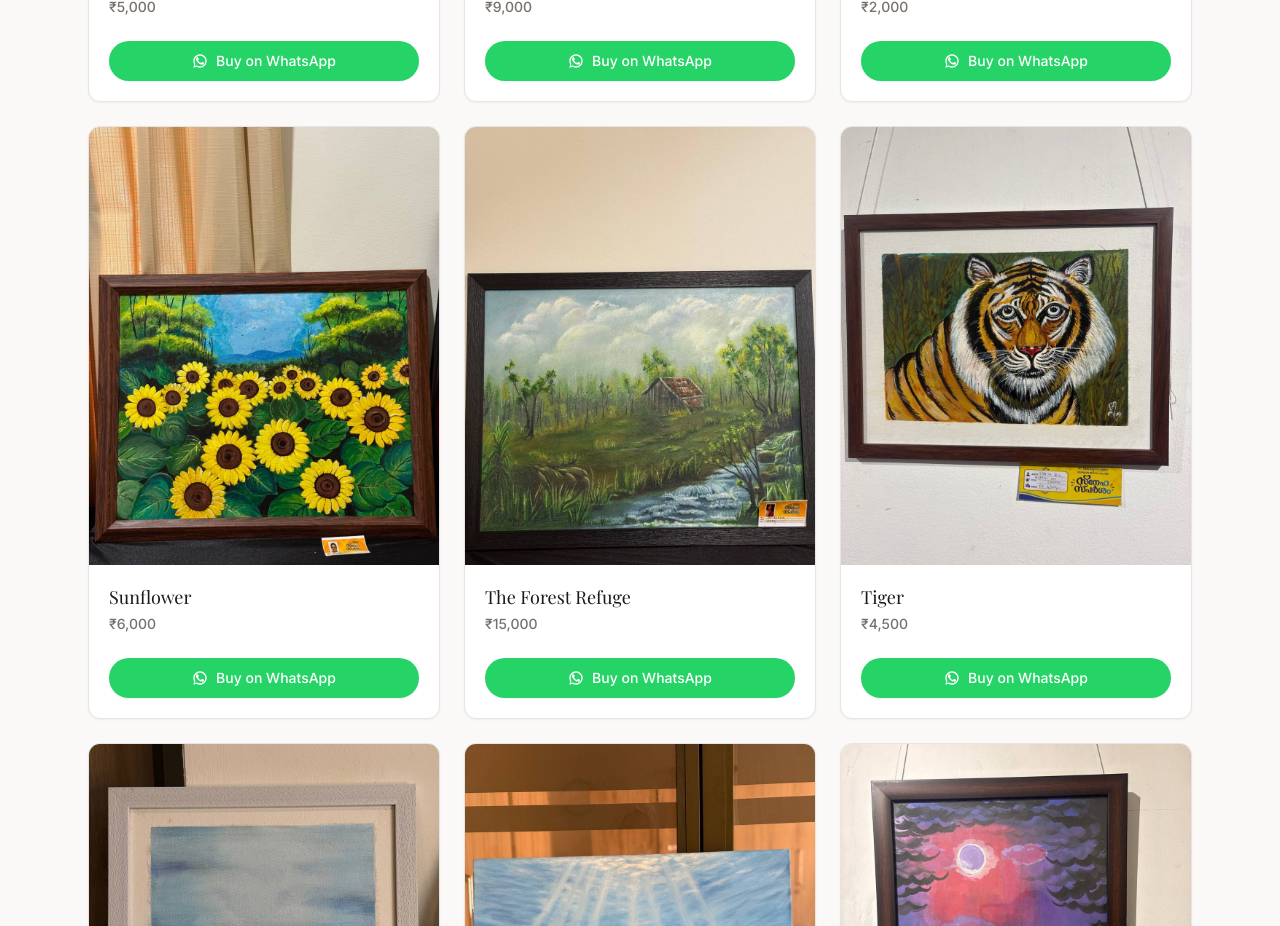
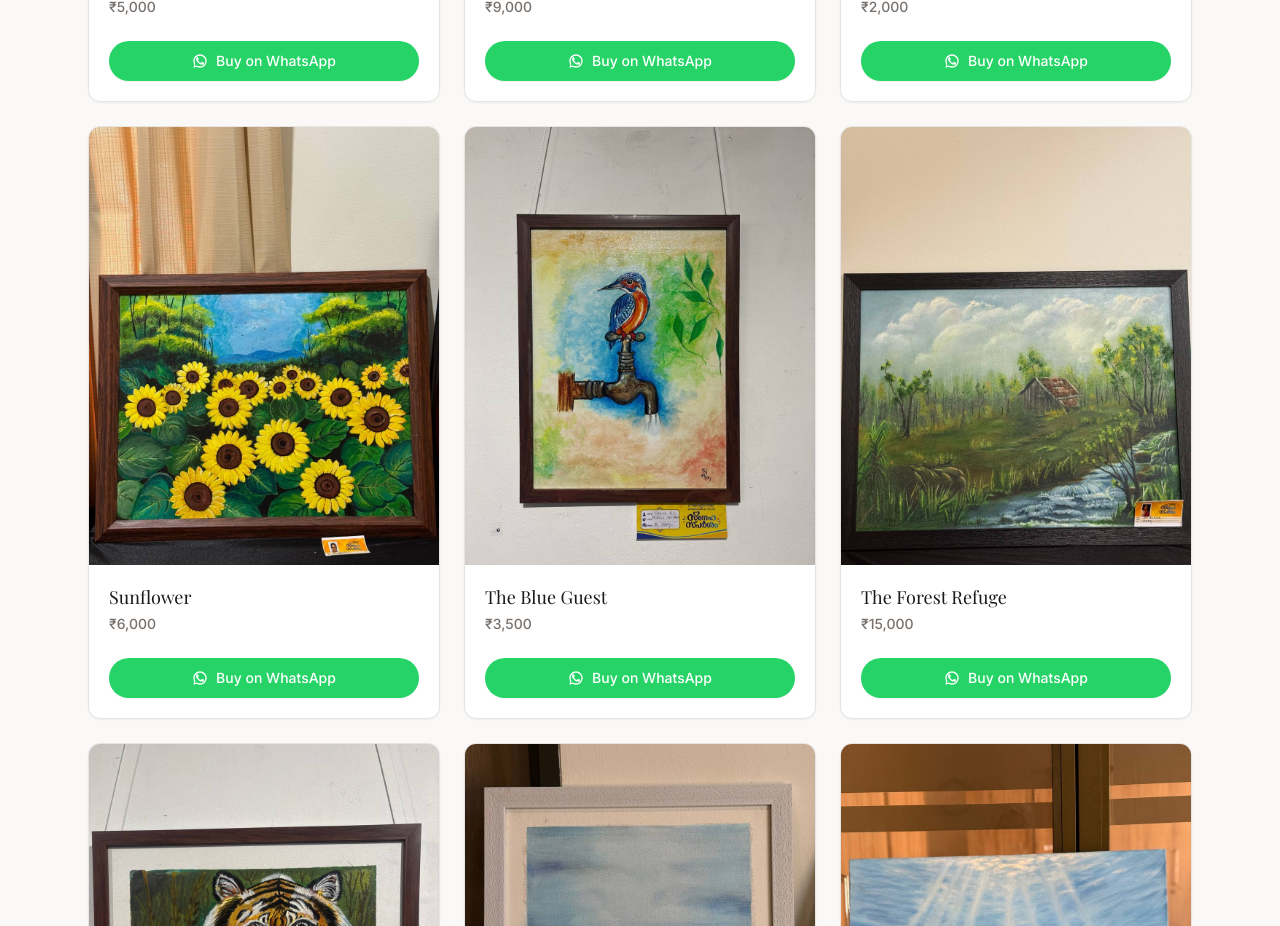
Before and after one commit to jasilmohmd/Art-catalogue, a Next.js app: page / in a window 1280 px wide. Shown: the part 10120-11046 px from the top of the page. Built offline with nearby package versions, Linux system fonts and the light colour scheme; a web font is replaced by a local one.

Commit message:
feat: add The Blue Guest artwork

```diff
--- a/data/artworks.ts
+++ b/data/artworks.ts
@@ -332,6 +332,13 @@ export const artworks: Artwork[] = [
     available: true,
   },
   {
+    id: "the-blue-guest",
+    name: "The Blue Guest",
+    price: 3500,
+    image: "/artworks/the_blue_guest-3500.jpg",
+    available: true,
+  },
+  {
     id: "the-forest-refuge",
     name: "The Forest Refuge",
     price: 15000,
```
Also changed, not shown: public/artworks/the_blue_guest-3500.jpg (added).
